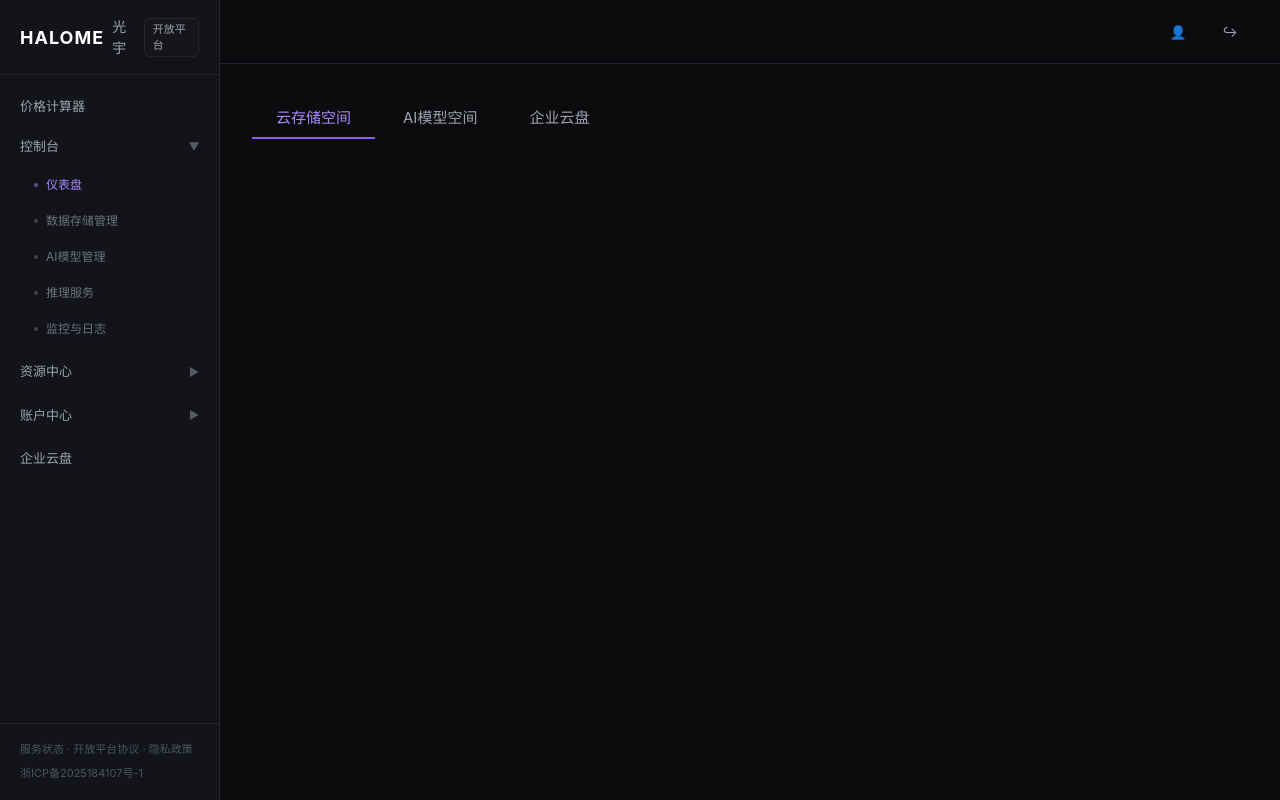
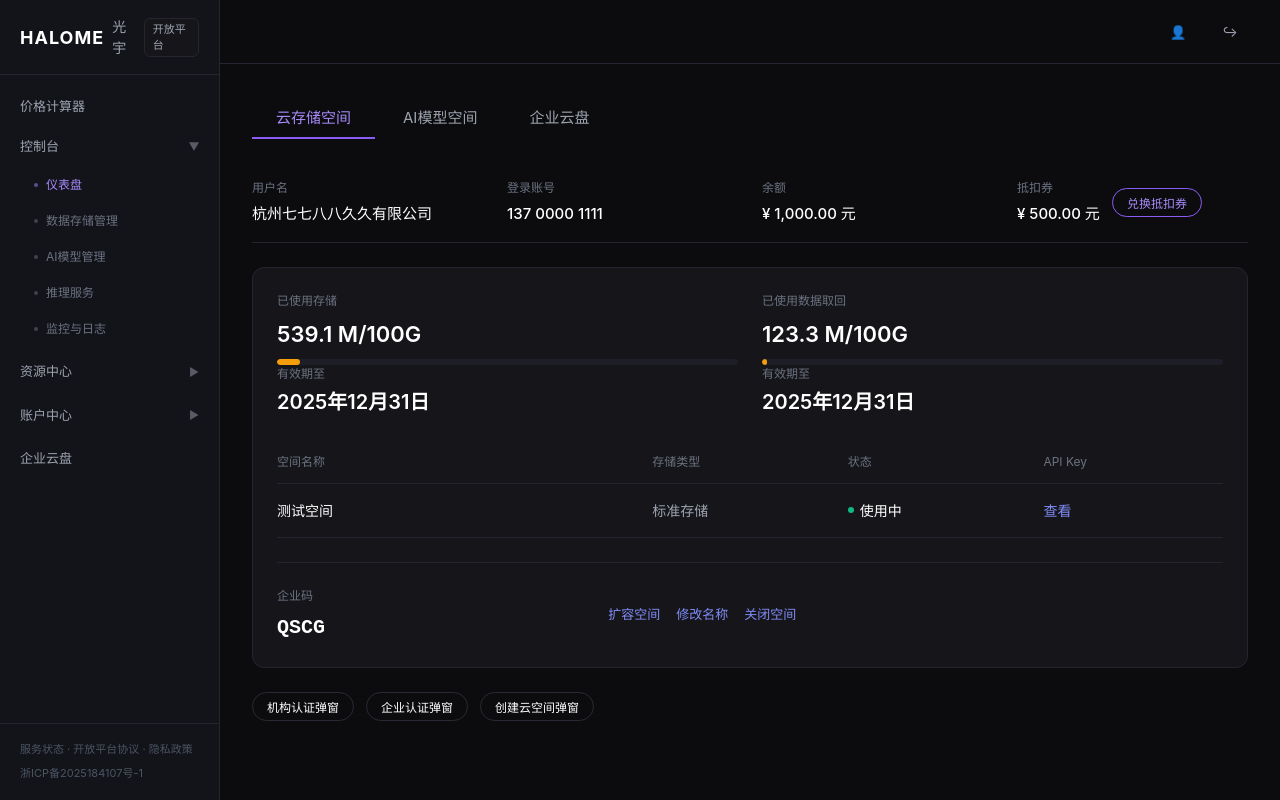
Before and after one commit to KUN8964/halome-platform, a plain HTML site: page pages/console-dashboard.html in a window 1280 px wide. Drawn offline with Linux system fonts and the light colour scheme.

Commit message:
fix: dashboard tab-content.active CSS rule missing causing blank page

```diff
--- a/pages/console-dashboard.html
+++ b/pages/console-dashboard.html
@@ -128,6 +128,7 @@
     .timer-text span { color: var(--text-link); cursor: pointer; }
 
     .tab-content { display: none; }
+    .tab-content.active { display: block; }
   </style>
 </head>
 <body data-page="console-dashboard">
```
